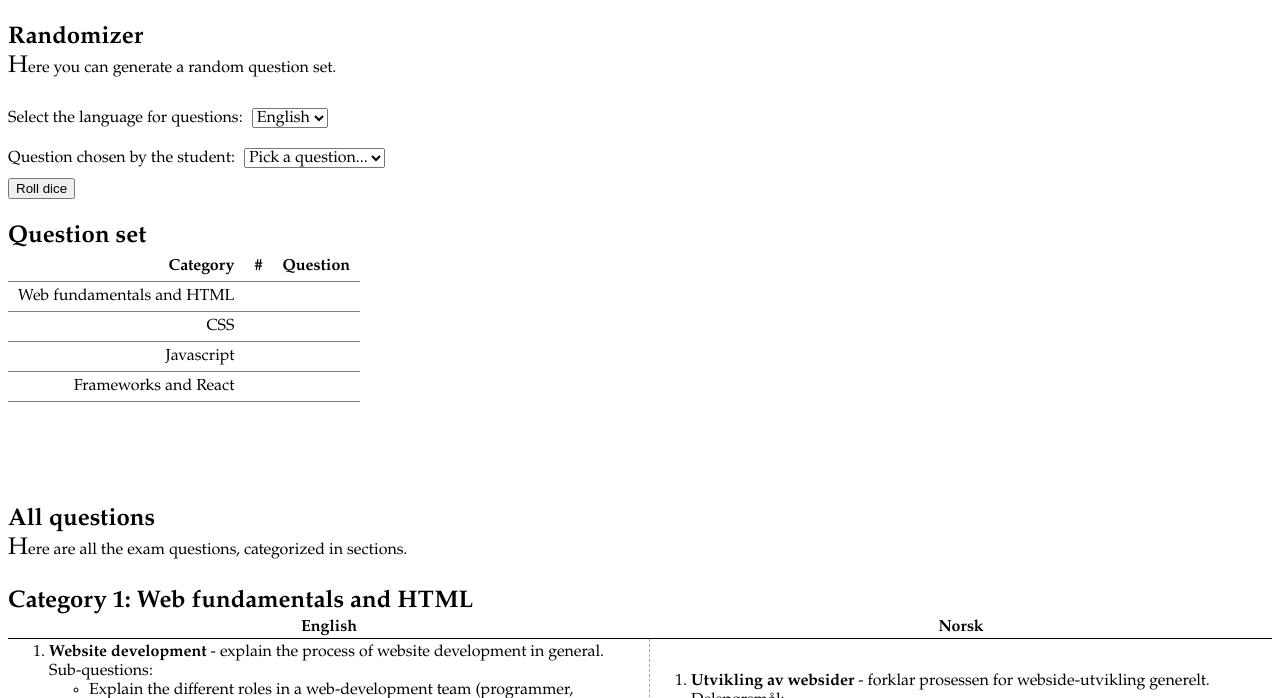
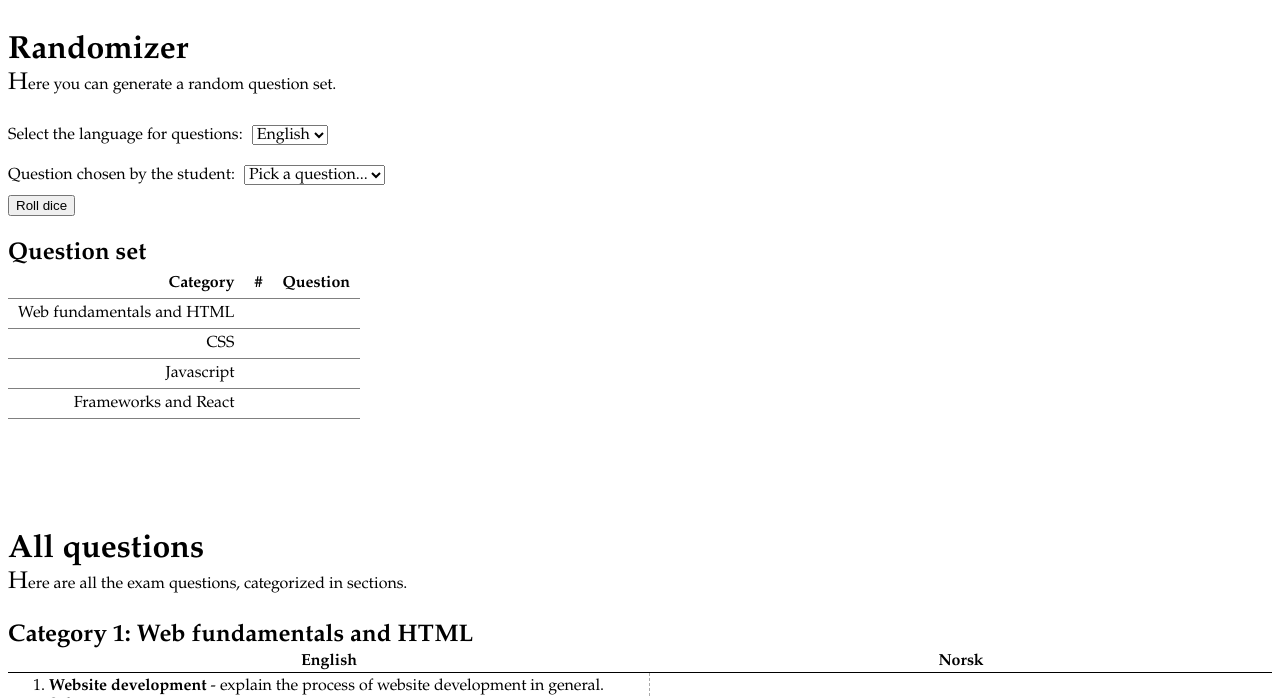
Before and after one commit to strazdinsg/web-examples, a PHP site: page /exam/ in a window 1280 px wide. Shown: the top 698 px of the page. Run offline with PHP 8.4, Linux system fonts and the light colour scheme.

Commit message:
Set specific font size for headings in exam page

```diff
--- a/public_html/exam/exam-style.css
+++ b/public_html/exam/exam-style.css
@@ -1,3 +1,9 @@
+h1 {
+    font-size: 32px;
+}
+h2 {
+    font-size: 24px;
+}
 .question-table {
     border-spacing: 0;
 }
```
